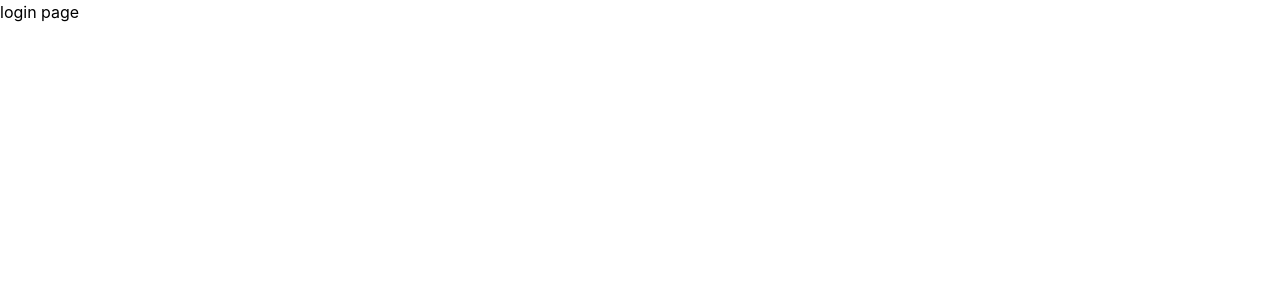
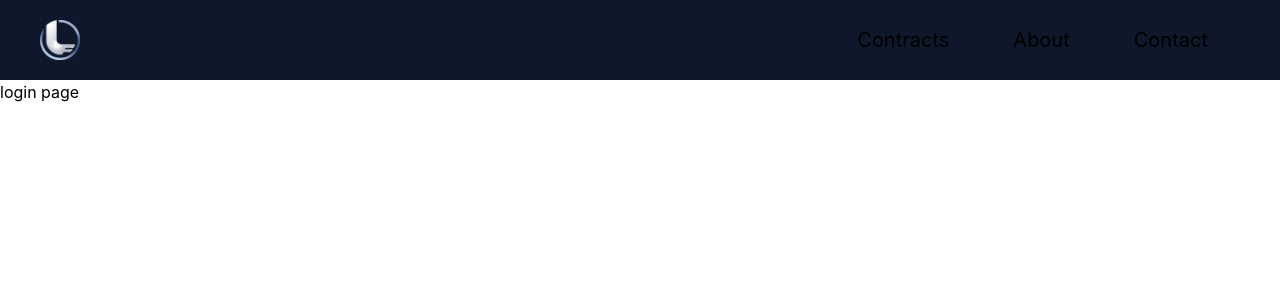
Before and after one commit to chris-av/ledafilms-crm, a Next.js app: page /login in a window 1280 px wide. Shown: the top 300 px of the page. Built offline with nearby package versions, Linux system fonts and the light colour scheme.

Commit message:
import global css and navbar

```diff
--- a/pages/_app.tsx
+++ b/pages/_app.tsx
@@ -1,8 +1,15 @@
-import '../styles/globals.css'
 import type { AppProps } from 'next/app'
+import Navbar from '@/components/Navbar';
+import "@/styles/globals.css";
 
 function MyApp({ Component, pageProps }: AppProps) {
-  return <Component {...pageProps} />
+  return (
+    <div>
+      <Navbar />
+      <Component {...pageProps} />
+
+    </div>
+  );
 }
 
 export default MyApp
```
